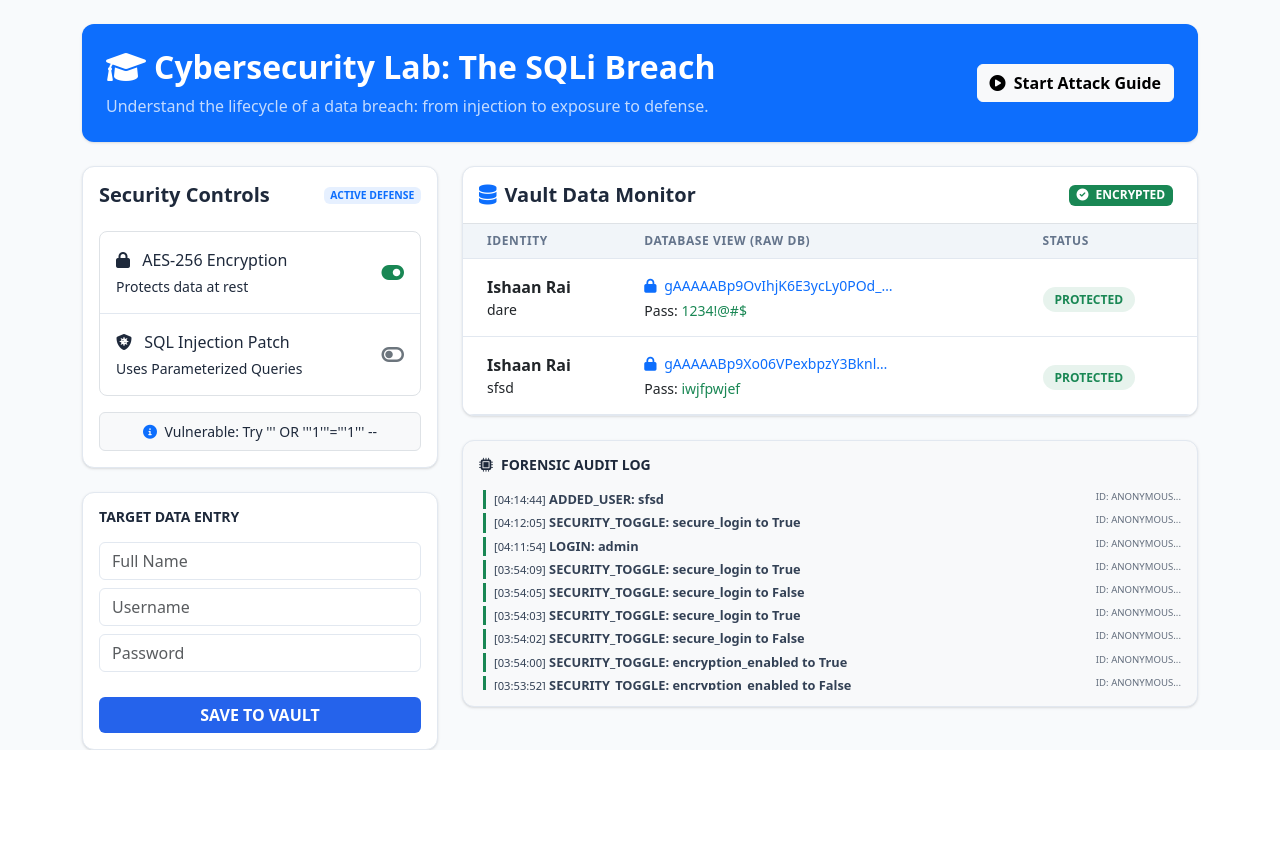
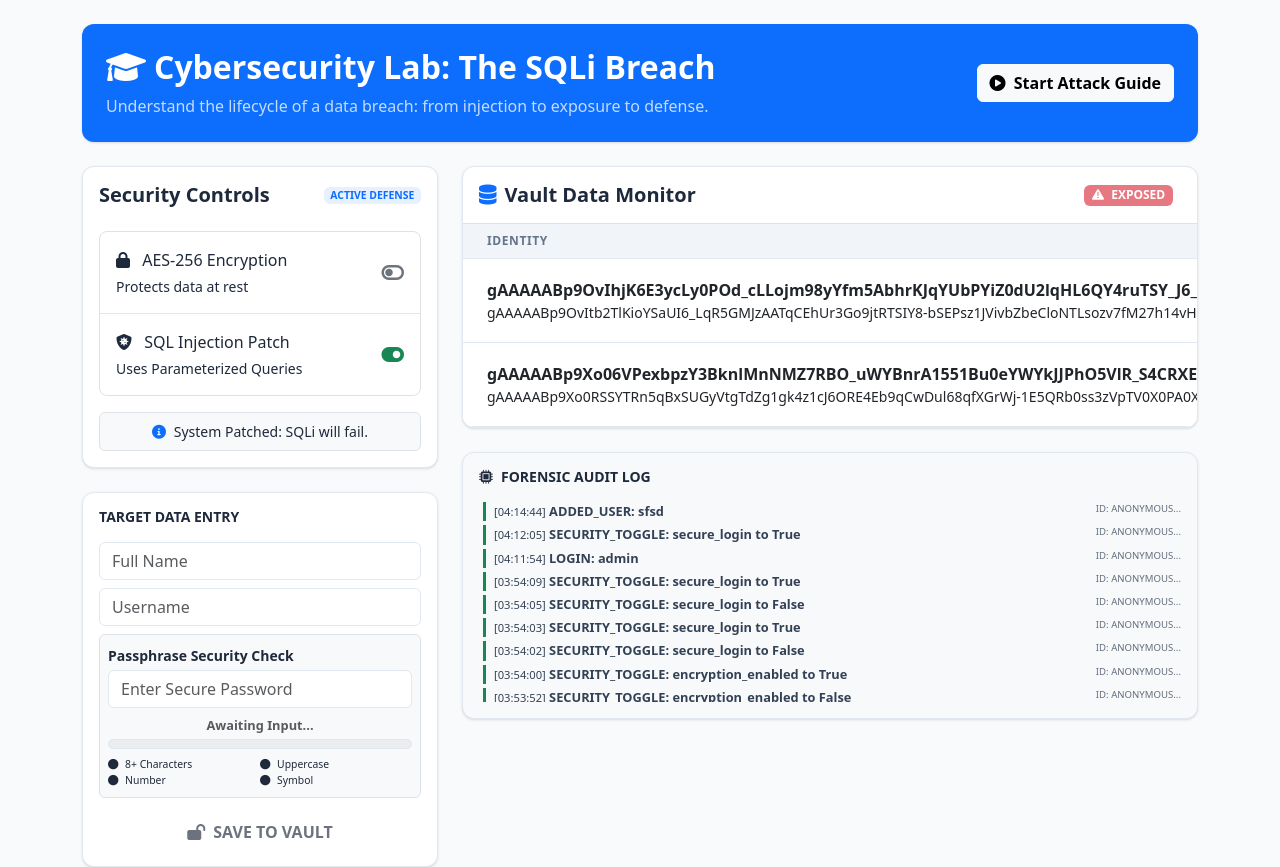
Before and after one commit to Ishaan-Rai09/CyberSec, a Flask app: page / in a window 1280 px wide. Shown: the part 65-932 px from the top of the page. Before the commit the page ends 815 px from the top, so only its background shows below. Run offline with Flask 3, Linux system fonts and the light colour scheme; a user stored in the database is signed in; data comes from the database, SQL or seed files in the repository; both versions use the stored data as it was after the commit.

Commit message:
password

```diff
--- a/templates/index.html
+++ b/templates/index.html
@@ -71,7 +71,14 @@
             color: var(--text-main);
         }
         .input-light:focus { border-color: var(--accent); box-shadow: 0 0 0 2px rgba(37, 99, 235, 0.1); }
-        .strength-meter { height: 4px; border-radius: 2px; transition: all 0.3s; margin-top: 5px; }
+        #password-strength-meter {
+            height: 4px;
+            border-radius: 2px;
+            transition: all 0.3s;
+            margin-top: 5px;
+            background-color: #e2e8f0; /* Default background */
+            width: 0%;
+        }
         .animate-pulse {
             animation: pulse 2s cubic-bezier(0.4, 0, 0.6, 1) infinite;
         }
@@ -173,15 +180,35 @@
 
                 <div class="card p-3">
                     <h6 class="text-dim text-uppercase mb-3 small fw-bold">Target Data Entry</h6>
-                    <form action="/add_user" method="POST">
+                    <form action="/add_user" method="POST" id="vault-form">
                         <input type="text" name="name" class="form-control input-light mb-2" placeholder="Full Name" required>
                         <input type="text" name="username" class="form-control input-light mb-2" placeholder="Username" required>
-                        <div class="mb-2">
-                            <input type="password" name="password" id="id_password" class="form-control input-light" placeholder="Password" required>
-                            <div id="password-strength-meter" class="strength-meter"></div>
-                            <div id="password-strength-text" class="small mt-1 text-dim" style="font-size: 0.7rem;"></div>
+                        <div class="mb-2 p-2 bg-light border rounded">
+                            <label class="small fw-bold text-dim mb-1">Passphrase Security Check</label>
+                            <input type="password" name="password" id="id_password" class="form-control input-light" placeholder="Enter Secure Password" required>
+
+                            <!-- Enhanced Strength Meter -->
+                            <div class="mt-2 text-center" style="font-size: 0.8rem;">
+                                <span id="password-strength-text" class="fw-bold text-muted">Awaiting Input...</span>
+                            </div>
+                            <div class="bg-secondary bg-opacity-10 mt-1 rounded" style="height: 10px; overflow: hidden; border: 1px solid #e2e8f0;">
+                                <div id="password-strength-meter" style="height: 100%; width: 0%; transition: all 0.4s cubic-bezier(0.175, 0.885, 0.32, 1.275);"></div>
+                            </div>
+
+                            <!-- Visual Requirements List -->
+                            <div class="mt-2 row g-0 small text-dim" style="font-size: 0.65rem;">
+                                <div class="col-6" id="req-length"><i class="fas fa-circle me-1"></i> 8+ Characters</div>
+                                <div class="col-6" id="req-upper"><i class="fas fa-circle me-1"></i> Uppercase</div>
+                                <div class="col-6" id="req-number"><i class="fas fa-circle me-1"></i> Number</div>
+                                <div class="col-6" id="req-symbol"><i class="fas fa-circle me-1"></i> Symbol</div>
+                            </div>
                         </div>
-                        <button type="submit" id="submit-btn" class="btn btn-action w-100 mt-2 fw-bold">SAVE TO VAULT</button>
+                        <button type="submit" id="submit-btn" class="btn btn-action w-100 mt-2 fw-bold" disabled>
+                            <i class="fas fa-lock-open me-2"></i>SAVE TO VAULT
+                        </button>
+                        <div id="error-msg" class="text-danger small mt-2 text-center" style="display: none;">
+                            <i class="fas fa-exclamation-circle me-1"></i> Password too weak to save.
+                        </div>
                     </form>
                 </div>
             </div>
@@ -255,34 +282,77 @@
     </div>
     <script src="https://cdn.jsdelivr.net/npm/bootstrap@5.3.0/dist/js/bootstrap.bundle.min.js"></script>
     <script>
-        const passwordInput = document.getElementById('''id_password''');
-        const strengthMeter = document.getElementById('''password-strength-meter''');
-        const strengthText = document.getElementById('''password-strength-text''');
+        const passwordInput = document.getElementById('id_password');
+        const strengthMeter = document.getElementById('password-strength-meter');
+        const strengthText = document.getElementById('password-strength-text');
+        const submitBtn = document.getElementById('submit-btn');
+        const errorMsg = document.getElementById('error-msg');
 
-        passwordInput.addEventListener('''input''', function() {
+        // Requirements list icons
+        const reqs = {
+            length: document.getElementById('req-length'),
+            upper: document.getElementById('req-upper'),
+            number: document.getElementById('req-number'),
+            symbol: document.getElementById('req-symbol')
+        };
+
+        function updateRequirement(el, valid) {
+            if (valid) {
+                el.classList.remove('text-dim');
+                el.classList.add('text-success', 'fw-bold');
+                el.querySelector('i').className = 'fas fa-check-circle me-1';
+            } else {
+                el.classList.add('text-dim');
+                el.classList.remove('text-success', 'fw-bold');
+                el.querySelector('i').className = 'fas fa-circle me-1';
+            }
+        }
+
+        passwordInput.addEventListener('input', function() {
             const val = passwordInput.value;
             let strength = 0;
-            let feedback = [];
 
-            if (val.length >= 8) strength += 25; else feedback.push('''Min 8 chars''');
-            if (/[A-Z]/.test(val)) strength += 25; else feedback.push('''Add uppercase''');
-            if (/[0-9]/.test(val)) strength += 25; else feedback.push('''Add number''');
-            if (/[^A-Za-z0-9]/.test(val)) strength += 25; else feedback.push('''Add symbol''');
+            const hasLength = val.length >= 8;
+            const hasUpper = /[A-Z]/.test(val);
+            const hasNumber = /[0-9]/.test(val);
+            const hasSymbol = /[^A-Za-z0-9]/.test(val);
+
+            if (hasLength) strength += 25;
+            if (hasUpper) strength += 25;
+            if (hasNumber) strength += 25;
+            if (hasSymbol) strength += 25;
+
+            updateRequirement(reqs.length, hasLength);
+            updateRequirement(reqs.upper, hasUpper);
+            updateRequirement(reqs.number, hasNumber);
+            updateRequirement(reqs.symbol, hasSymbol);
 
             strengthMeter.style.width = strength + "%";
 
-            if (strength <= 25) {
+            if (val.length === 0) {
+                strengthText.innerHTML = "Awaiting Input...";
+                strengthText.className = "fw-bold text-muted";
+                strengthMeter.style.backgroundColor = "transparent";
+                submitBtn.disabled = true;
+            } else if (strength <= 25) {
                 strengthMeter.style.backgroundColor = "#ef4444";
-                strengthText.innerHTML = "Weak: " + (feedback.join(", ") ; "Very short");
-                strengthText.className = "small mt-1 text-danger";
+                strengthText.innerHTML = "CRITICAL: INSECURE";
+                strengthText.className = "fw-bold text-danger";
+                submitBtn.disabled = true;
+                errorMsg.style.display = "block";
             } else if (strength <= 75) {
                 strengthMeter.style.backgroundColor = "#f59e0b";
-                strengthText.innerHTML = "Medium: " + feedback.join(", ");
-                strengthText.className = "small mt-1 text-warning";
+                strengthText.innerHTML = "WARNING: WEAK";
+                strengthText.className = "fw-bold text-warning";
+                submitBtn.disabled = true;
+                errorMsg.style.display = "block";
             } else {
                 strengthMeter.style.backgroundColor = "#22c55e";
-                strengthText.innerHTML = "Strong Password!";
-                strengthText.className = "small mt-1 text-success";
+                strengthText.innerHTML = "SECURE PASSCODE";
+                strengthText.className = "fw-bold text-success";
+                submitBtn.disabled = false;
+                errorMsg.style.display = "none";
+                submitBtn.innerHTML = '<i class="fas fa-lock me-2"></i>SAVE TO VAULT';
             }
         });
     </script>
```
Also changed, not shown: grp7_group_info.md (added, +122 -0 lines), vault.db.
